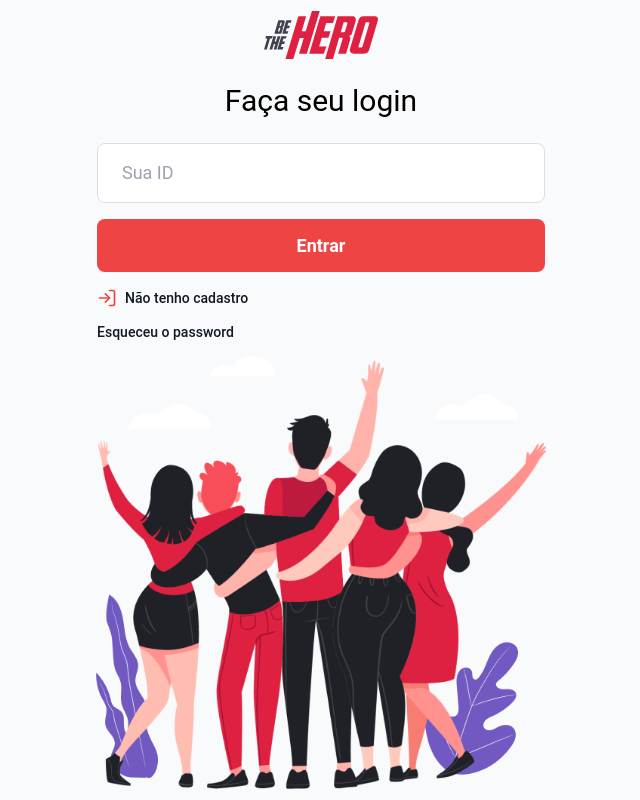
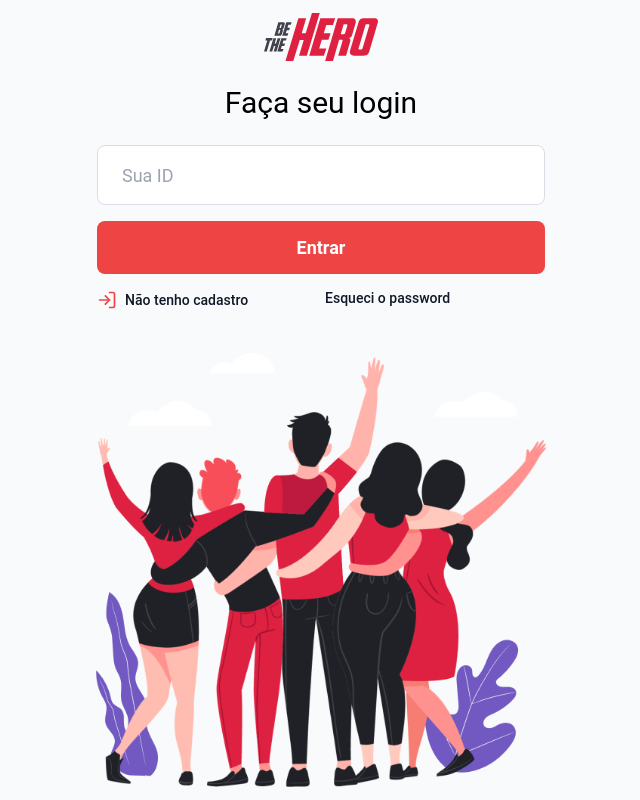
Before and after one commit to filippebr/be-a-hero, a Next.js app: page /dashboard/logon in a window 1280 px wide. Shown: the whole page, without its empty margins (319-959 px from the left). Built offline with nearby package versions, Linux system fonts and the light colour scheme.

Commit message:
login design

```diff
--- a/src/app/dashboard/logon/page.tsx
+++ b/src/app/dashboard/logon/page.tsx
@@ -30,7 +30,7 @@ export default function Logon() {
 
   return (
     <>
-      <div className="h-screen bg-gray-50 flex flex-col items-center justify-center px-4 sm:px-4 lg:px-6">
+      <div className="h-screen grid bg-gray-50 items-center justify-center px-4 sm:px-4 lg:px-6" >
         <section className="sm:mx-auto sm:w-full sm:max-w-md">
           <Image
             className="mx-auto h-12 w-auto"
@@ -50,21 +50,24 @@ export default function Logon() {
               onChange={e => setId(e.target.value)}
             />
             <button className="w-full h-22 mt-4 py-4 bg-red-500 hover:bg-red-700 rounded-lg text-white items-center font-bold text-md transition-opacity duration-300" type="submit">Entrar</button>
+            <div className="grid grid-cols-2 gap-2 mt-4">
+              <Link className="flex text-md items-center text-gray-900 hover:text-gray-500 font-medium" href="/register">
+                <FiLogIn className="mr-2 text-xl text-red-500" />
+                Não tenho cadastro
+              </Link>
 
-            <Link className="flex text-md items-center mt-4 text-gray-900 hover:text-gray-500 font-medium transition-opacity duration-300" href="/register">
-              <FiLogIn className="mr-2 text-xl text-red-500" />
-              Não tenho cadastro
-            </Link>
+              <div className="text-md items-center text-gray-900 hover:text-gray-500">
+                <a href="#" className="font-medium">
+                  Esqueci o password
+                </a>
+              </div>
 
-            <div className="flex text-md items-center mt-4 text-gray-900 hover:text-gray-500">
-              <a href="#" className="font-medium">
-                Esqueceu o password
-              </a>
             </div>
+
           </form>
         </section>
         <Image
-          className="mt-4"
+          className="mt-4 "
           src={'/heroes.png'}
           alt="Heroes"
           width={450}
```
